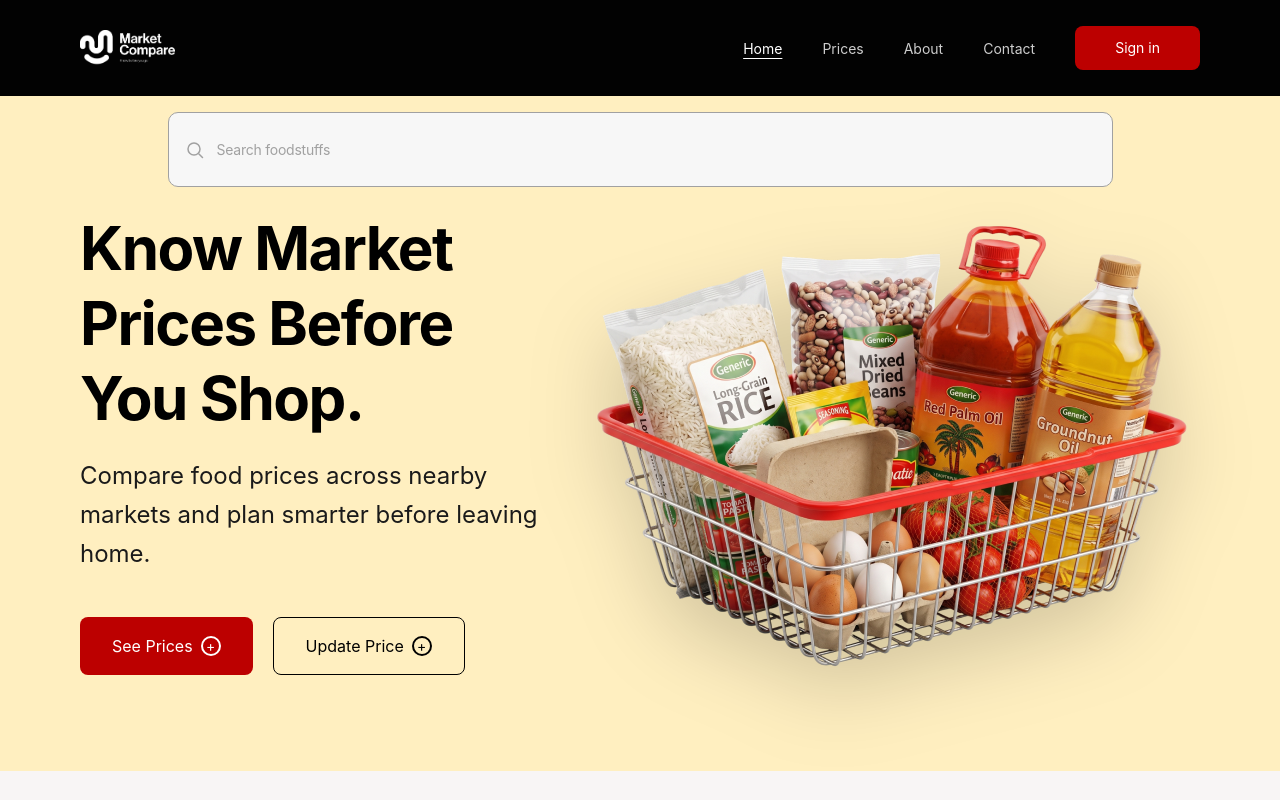
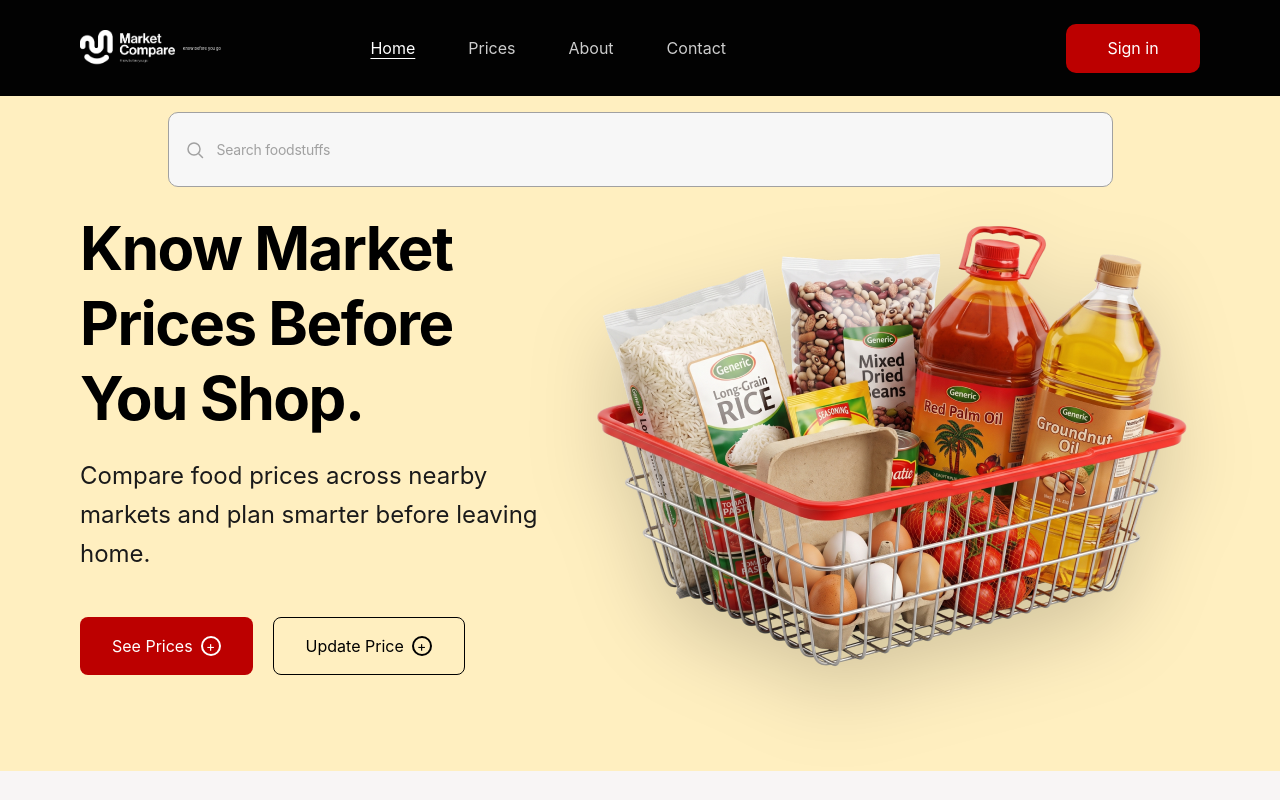
Before and after one commit to circorangeintern/luminary-circle, a React (Vite) app in the folder frontend/: page / in a window 1280 px wide. Shown: the top 800 px of the page. Built offline with nearby package versions, Linux system fonts and the light colour scheme.

Commit message:
style: update Header layout and typography to match Figma specs

```diff
--- a/frontend/src/components/Header.tsx
+++ b/frontend/src/components/Header.tsx
@@ -12,20 +12,23 @@ export default function Header() {
   const [open, setOpen] = useState(false)
 
   return (
-    <header className="bg-ink flex items-center px-6 sm:px-12 lg:px-20 gap-6 sticky top-0 z-50 h-20 lg:h-24">
-      <Link to="/" className="flex items-center shrink-0">
-        <img src="/logo.png" alt="Market Compare" className="h-8 lg:h-9 w-auto brightness-0 invert" />
+    <header className="bg-ink flex items-center justify-between px-6 sm:px-12 lg:px-20 sticky top-0 z-50 h-20 lg:h-24">
+      <Link to="/" className="flex items-center gap-2 shrink-0">
+        <img src="/logo.png" alt="Market Compare" className="h-9 w-auto brightness-0 invert" />
+        <span className="text-white text-[4px] leading-[5px] font-normal hidden sm:block" style={{ fontFamily: "'Neue Haas Grotesk Display Pro', 'Inter', sans-serif" }}>
+          Know before you go
+        </span>
       </Link>
 
-      <div className="flex-1 lg:flex hidden items-center">
-        <ul className="flex items-center justify-center ms-auto me-4 gap-6 xl:gap-10 list-none">
+      <div className="hidden lg:flex items-center gap-[340px]">
+        <ul className="flex items-center gap-[53px] list-none">
           {links.map((l) => (
             <li key={l.to}>
               <NavLink
                 to={l.to}
                 end={l.to === '/'}
                 className={({ isActive }) =>
-                  `text-white text-sm transition-opacity hover:opacity-70 ${isActive ? 'opacity-100 underline underline-offset-4' : 'opacity-80'}`
+                  `text-white text-base leading-[19px] transition-opacity hover:opacity-70 ${isActive ? 'opacity-100 underline underline-offset-4' : 'opacity-80'}`
                 }
               >
                 {l.label}
@@ -33,10 +36,8 @@ export default function Header() {
             </li>
           ))}
         </ul>
-      </div>
 
-      <div className="hidden lg:flex items-center shrink-0 ms-auto">
-        <Link to="/signin" className="bg-red text-white px-10 py-3 rounded-lg text-sm whitespace-nowrap hover:brightness-110 transition">
+        <Link to="/signin" className="bg-red text-white w-[134px] h-[49px] flex items-center justify-center rounded-[10px] text-base leading-[19px] hover:brightness-110 transition">
           Sign in
         </Link>
       </div>
```
